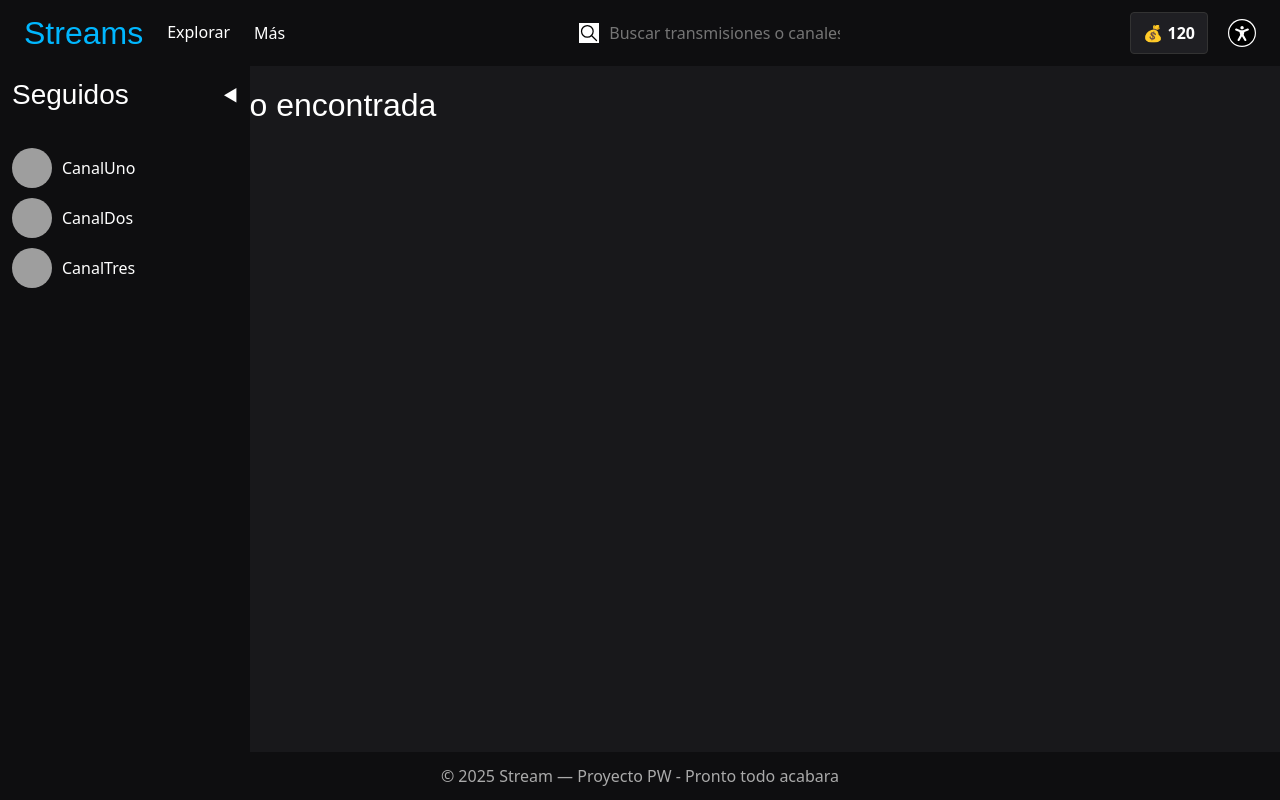
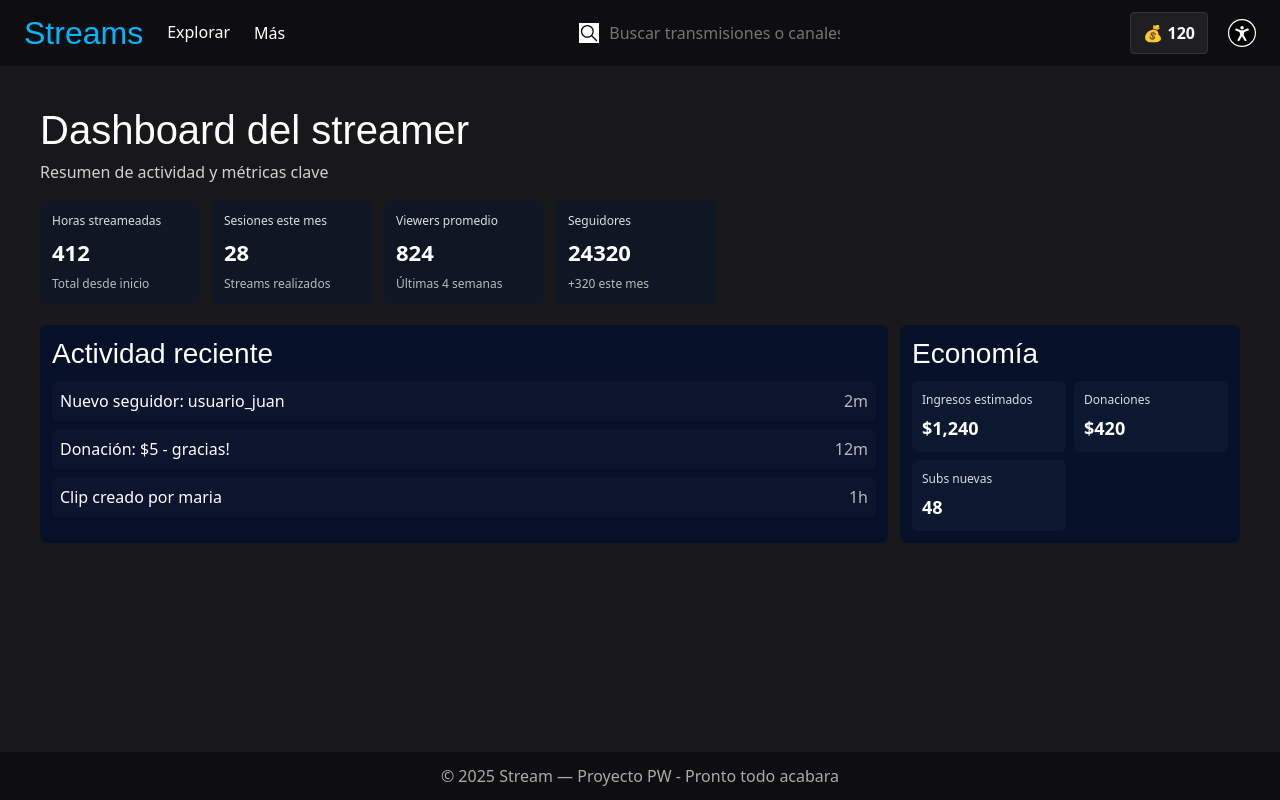
Before and after one commit to WCharlesOH/ProyectoPW, a React (Vite) app in the folder Pagina_Streams/: page /dashboard in a window 1280 px wide. Before the commit this address had no page. Built offline with nearby package versions, Linux system fonts and the light colour scheme; grey boxes are pictures that could not be loaded.

Commit message:
dashboard

```diff
--- a/Pagina_Streams/src/App.tsx
+++ b/Pagina_Streams/src/App.tsx
@@ -1,12 +1,12 @@
-import { Routes, Route } from 'react-router-dom'
+import { Routes, Route, useLocation } from 'react-router-dom'
 import Navbar from './components/Navbar'
 import Footer from './components/Footer'
-import { Link } from 'react-router-dom'
 
 
 import Home from './pages/Home'
 import Explorar from './pages/Explorar'
 import Perfil from './pages/Perfil'
+import DashboardStreamer from './pages/DashboardStreamer'
 import Login from './pages/Login'
 import Registro from './pages/Registro'
 import LiveStart from './pages/LiveStart'
@@ -26,14 +26,16 @@ import Perfil_V from './pages/Perfil_V'
 
 export default function App() {
   const [monedas, setMonedas] = useState(120);
+  const location = useLocation();
+  const hideSidebar = location.pathname === '/dashboard';
 
   return (
     <AuthProvider>
     <div style={{ backgroundColor: '#18181b', minHeight: '100vh', color: 'white', display: 'flex', flexDirection: 'column' }}>
       <Navbar monedas={monedas} setMonedas={setMonedas} />
-      <div style={{ display: 'flex', flex: 1 }}>
-      <Sidebar/>
-      <main style={{ padding: '20px', flex: 1, overflow: 'auto' }}>
+  <div style={{ display: 'flex', flex: 1 }}>
+  {!hideSidebar && <Sidebar/>}
+  <main style={{ padding: '20px', flex: 1, overflow: 'auto' }}>
         <Routes>
           <Route path="/" element={<Home />} />
           <Route path="/explorar" element={<Explorar />} />
@@ -44,6 +46,7 @@ export default function App() {
           <Route path="/live" element={<LiveStart />} />
           <Route path="/nosotros" element={<Nosotros />} />
           <Route path="/terminos" element={<Terminos />} />
+          <Route path="/dashboard" element={<DashboardStreamer />} />
           <Route path="/Usuario" element={<Usuario />} />
           <Route path="*" element={<NotFound />} />
         </Routes>
--- a/Pagina_Streams/src/components/Usuario_Desplegable.tsx
+++ b/Pagina_Streams/src/components/Usuario_Desplegable.tsx
@@ -54,6 +54,20 @@ export default function UserMenu() {
                 }}
               >
                 Canal
+              </Link>
+            </li>
+            {/* Nuevo botón/link hacia el dashboard del streamer */}
+            <li>
+              <Link
+                to="/dashboard"
+                style={{
+                  display: "block",
+                  padding: "8px 12px",
+                  textDecoration: "none",
+                  color: "white",
+                }}
+              >
+                Dashboard
               </Link>
             </li>
             <li>
--- a/Pagina_Streams/src/pages/DashboardStreamer.tsx
+++ b/Pagina_Streams/src/pages/DashboardStreamer.tsx
@@ -0,0 +1,80 @@
+import React from 'react';
+
+type Stat = {
+  label: string;
+  value: string | number;
+  hint?: string;
+};
+
+const StatCard: React.FC<{ stat: Stat }> = ({ stat }) => {
+  return (
+    <div style={{ background: '#0f1724', padding: 12, borderRadius: 8, minWidth: 160 }}>
+      <div style={{ fontSize: 12, opacity: 0.85 }}>{stat.label}</div>
+      <div style={{ fontSize: 22, fontWeight: 700, marginTop: 6 }}>{stat.value}</div>
+      {stat.hint && <div style={{ fontSize: 12, opacity: 0.7, marginTop: 6 }}>{stat.hint}</div>}
+    </div>
+  );
+};
+
+const DashboardStreamer: React.FC = () => {
+  // Datos mock — reemplazar con llamadas reales según tu API
+  const stats: Stat[] = [
+    { label: 'Horas streameadas', value: 412, hint: 'Total desde inicio' },
+    { label: 'Sesiones este mes', value: 28, hint: 'Streams realizados' },
+    { label: 'Viewers promedio', value: 824, hint: 'Últimas 4 semanas' },
+    { label: 'Seguidores', value: 24320, hint: '+320 este mes' },
+  ];
+
+  const econ = [
+    { label: 'Ingresos estimados', value: '$1,240' },
+    { label: 'Donaciones', value: '$420' },
+    { label: 'Subs nuevas', value: 48 },
+  ];
+
+  const recent = [
+    { id: 1, text: 'Nuevo seguidor: usuario_juan', time: '2m' },
+    { id: 2, text: 'Donación: $5 - gracias!', time: '12m' },
+    { id: 3, text: 'Clip creado por maria', time: '1h' },
+  ];
+
+  return (
+    <div style={{ padding: 20, color: 'white' }}>
+      <h1 style={{ margin: 0 }}>Dashboard del streamer</h1>
+      <p style={{ marginTop: 6, opacity: 0.8 }}>Resumen de actividad y métricas clave</p>
+
+      <section style={{ display: 'flex', gap: 12, marginTop: 16, flexWrap: 'wrap' }}>
+        {stats.map((s) => (
+          <StatCard key={s.label} stat={s} />
+        ))}
+      </section>
+
+      <section style={{ display: 'flex', gap: 12, marginTop: 20, flexWrap: 'wrap' }}>
+        <div style={{ flex: 1, minWidth: 300, background: '#071029', padding: 12, borderRadius: 8 }}>
+          <h3 style={{ margin: 0 }}>Actividad reciente</h3>
+          <div style={{ marginTop: 10, display: 'flex', flexDirection: 'column', gap: 8 }}>
+            {recent.map((r) => (
+              <div key={r.id} style={{ display: 'flex', justifyContent: 'space-between', background: 'rgba(255,255,255,0.02)', padding: 8, borderRadius: 6 }}>
+                <div>{r.text}</div>
+                <div style={{ opacity: 0.7 }}>{r.time}</div>
+              </div>
+            ))}
+          </div>
+        </div>
+
+        <div style={{ width: 340, minWidth: 260, background: '#071029', padding: 12, borderRadius: 8 }}>
+          <h3 style={{ margin: 0 }}>Economía</h3>
+          <div style={{ marginTop: 10, display: 'grid', gridTemplateColumns: '1fr 1fr', gap: 8 }}>
+            {econ.map((e) => (
+              <div key={e.label} style={{ background: '#0b1830', padding: 10, borderRadius: 6 }}>
+                <div style={{ fontSize: 12, opacity: 0.85 }}>{e.label}</div>
+                <div style={{ fontSize: 18, fontWeight: 700, marginTop: 6 }}>{e.value}</div>
+              </div>
+            ))}
+          </div>
+        </div>
+      </section>
+    </div>
+  );
+};
+
+export default DashboardStreamer;
```
Also changed, not shown: Pagina_Streams/package.json (+4 -4 lines), 1 other file (tests, documents, lock files or other folders).
